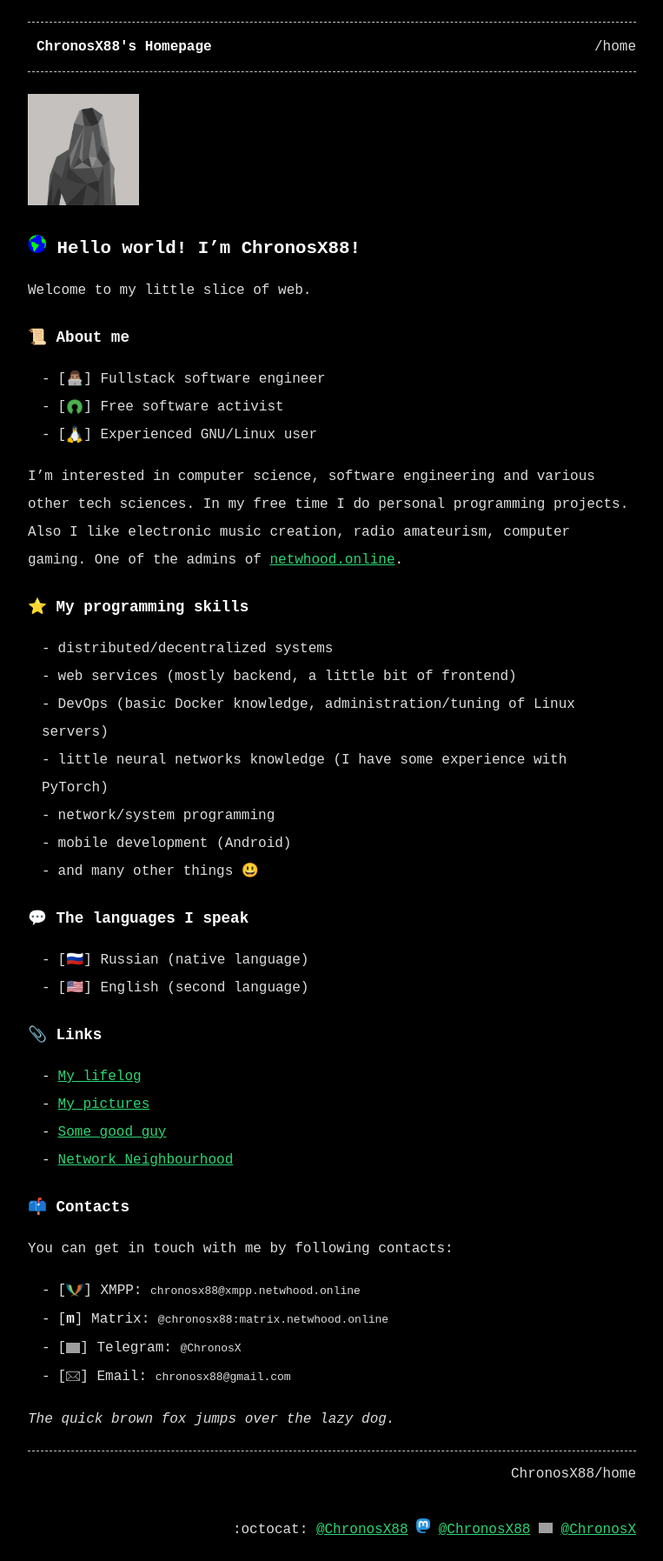
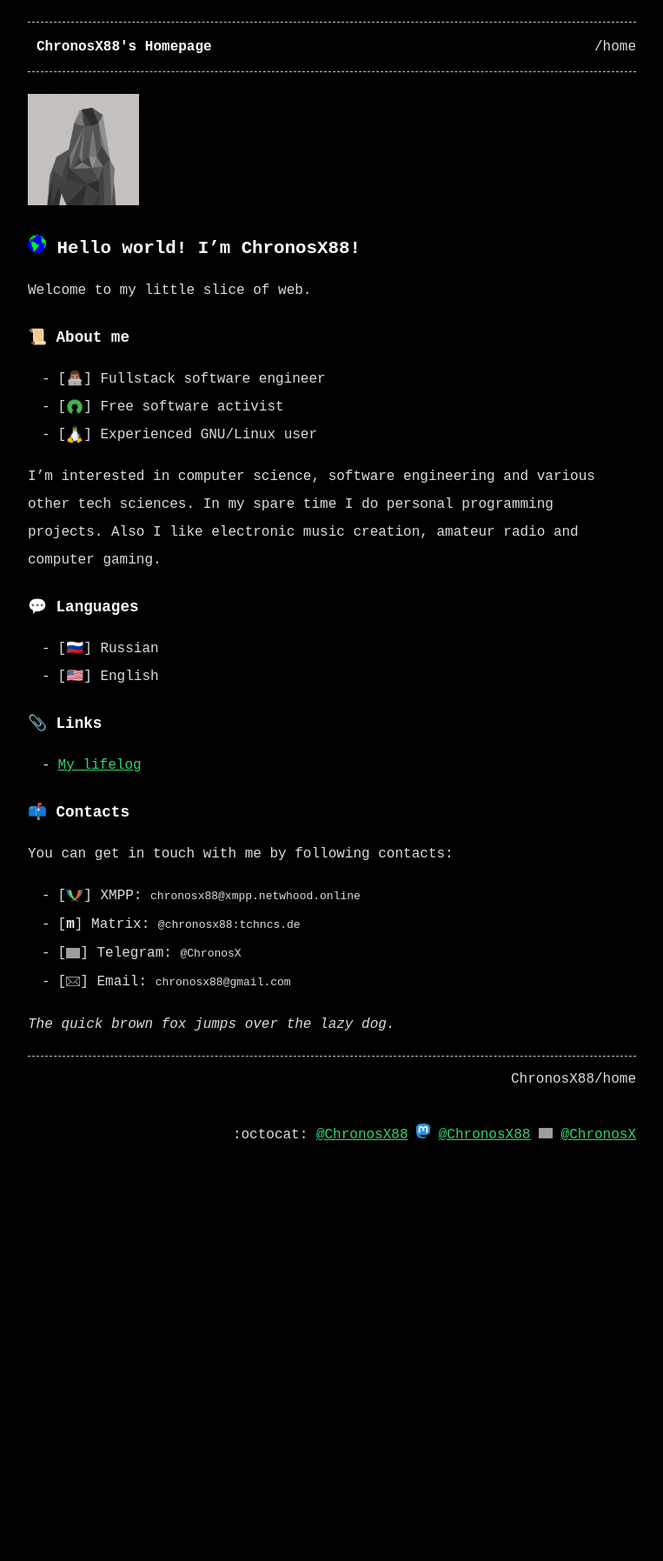
Before and after one commit to ChronosXYZ/chronosxyz.github.io, a Jekyll site: the page built from index.md, in a window 1280 px wide. Shown: the whole page at 87% size, without its empty margins (258-1021 px from the left). Built offline with Jekyll 4.4.1, drawn with Linux system fonts in a browser that asks for light colours; emoji names are drawn with the system emoji font; after the commit the page ends 1341 px from its top, so only the background shows below that; grey boxes are pictures that could not be loaded.

Commit message:
Update site content

```diff
--- a/_config.yml
+++ b/_config.yml
@@ -4,7 +4,7 @@ description: "ChronosX88's personal website"
 
 github_username: ChronosX88
 telegram_username: ChronosX
-mastodon_url: https://mstdn.netwhood.online/@ChronosX88
+mastodon_url: https://lor.sh/@ChronosX88
 mastodon_username: ChronosX88
 
 baseurl: ""
--- a/index.md
+++ b/index.md
@@ -16,36 +16,23 @@ Welcome to my little slice of web.
 - [<img src="{{ '/assets/open-source.png' | relative_url }}" width="20px" style="vertical-align: middle;">] Free software activist
 - [<img src="{{ '/assets/linux.png' | relative_url }}" width="20px" style="vertical-align: middle;">] Experienced GNU/Linux user
 
-I'm interested in computer science, software engineering and various other tech sciences. In my free time I do personal programming projects. Also I like electronic music creation, radio amateurism, computer gaming. One of the admins of [netwhood.online](https://netwhood.online).
-
-## :star: My programming skills
-
-- distributed/decentralized systems
-- web services (mostly backend, a little bit of frontend)
-- DevOps (basic Docker knowledge, administration/tuning of Linux servers)
-- little neural networks knowledge (I have some experience with PyTorch)
-- network/system programming
-- mobile development (Android)
-- and many other things :smiley:
+I'm interested in computer science, software engineering and various other tech sciences. In my spare time I do personal programming projects. Also I like electronic music creation, amateur radio and computer gaming.
 
 
-## 💬 The languages I speak
+## 💬 Languages
 
-- [🇷🇺] Russian (native language)
-- [🇺🇸] English (second language)
+- [🇷🇺] Russian
+- [🇺🇸] English
 
 ## 📎 Links
 
-- [My lifelog](https://mstdn.netwhood.online/@ChronosX88)
-- [My pictures](https://pf.netwhood.online/chronosx88)
-- [Some good guy](https://abslimit.netwhood.online)
-- [Network Neighbourhood](https://netwhood.online)
+- [My lifelog](https://lor.sh/@ChronosX88)
 
 ## 📫 Contacts
 
 You can get in touch with me by following contacts:
 - [<img src="{{ '/assets/xmpp_icon.png' | relative_url }}" width="20px" style="vertical-align: middle;">] XMPP: `chronosx88@xmpp.netwhood.online`
-- [**m**] Matrix: `@chronosx88:matrix.netwhood.online`
+- [**m**] Matrix: `@chronosx88:tchncs.de`
 - [<img src="{{ '/assets/telegram_icon.png' | relative_url }}" width="16wv" style="vertical-align: middle;">] Telegram: `@ChronosX`
 - [<img src="{{ '/assets/email_icon.png' | relative_url }}" width="16wv" style="vertical-align: middle;">] Email: `chronosx88@gmail.com`
 
```
